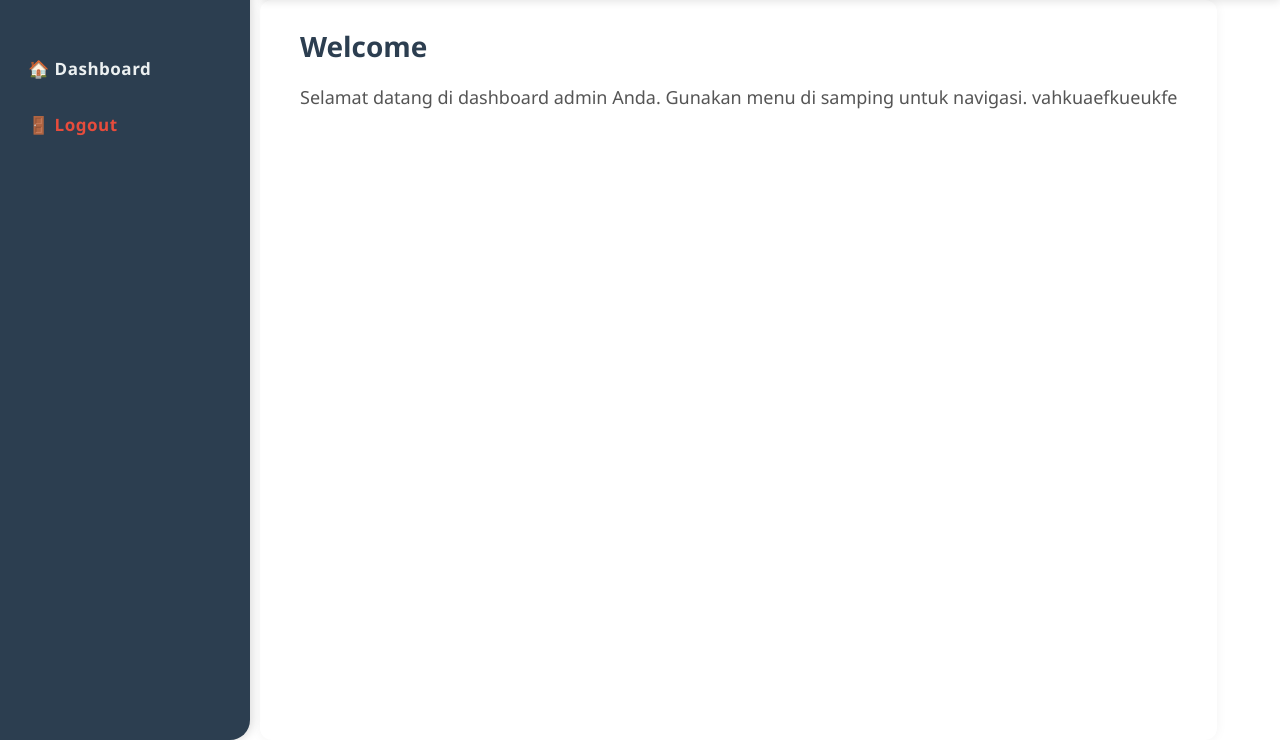
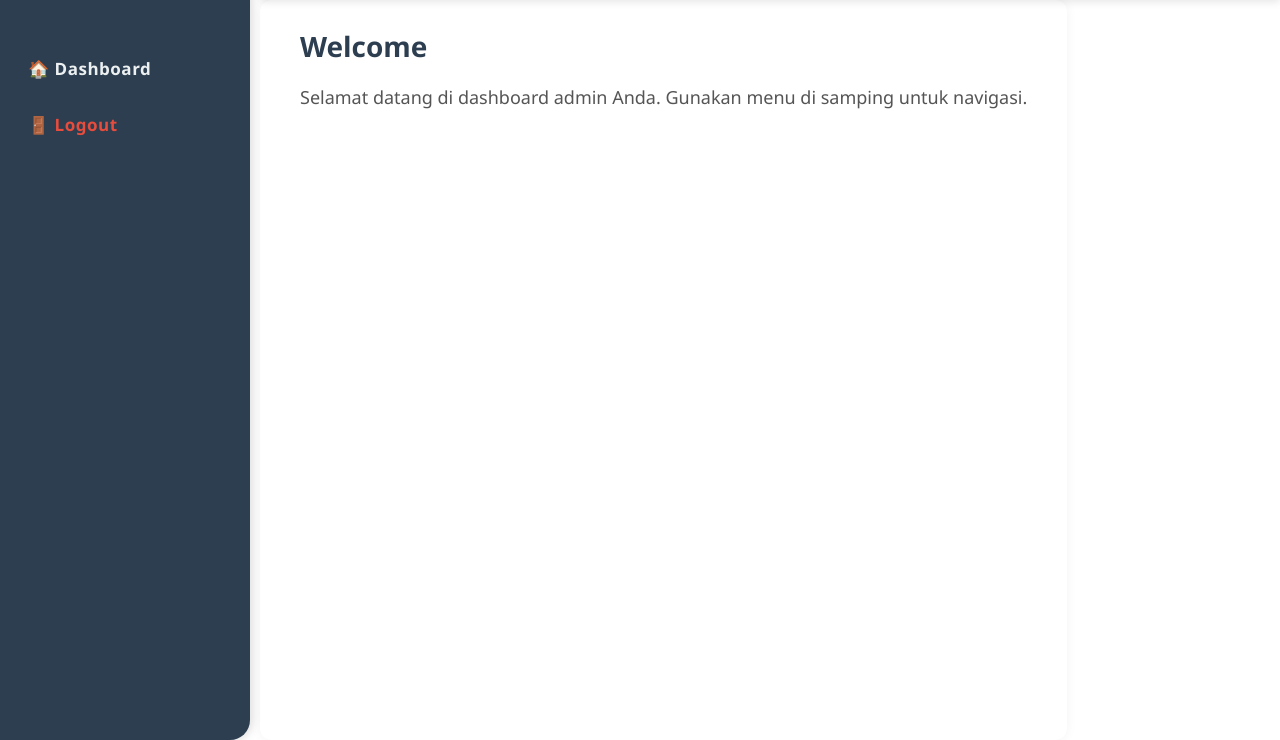
Before and after one commit to ziyan24-art/pemesanantiket, a CodeIgniter 4 app: the page made by app/Views/dashboard/admin.php in a window 1280 px wide. Shown: the part 60-800 px from the top of the page. Run offline with PHP 8.4 and a stand-in for CodeIgniter, Linux system fonts and the light colour scheme; the template is opened without the code that fills it, so the values that code supplies are empty; some libraries are stand-ins or nearby versions.

```diff
--- a/app/Views/dashboard/admin.php
+++ b/app/Views/dashboard/admin.php
@@ -4,7 +4,7 @@
 
 <main class="content">
     <h1>Welcome <?= htmlspecialchars(session()->get('username')) ?></h1>
-    <p>Selamat datang di dashboard admin Anda. Gunakan menu di samping untuk navigasi. vahkuaefkueukfe</p>
+    <p>Selamat datang di dashboard admin Anda. Gunakan menu di samping untuk navigasi.</p>
 </main>
 
 <?= $this->include('layouts/footer') ?>
```
